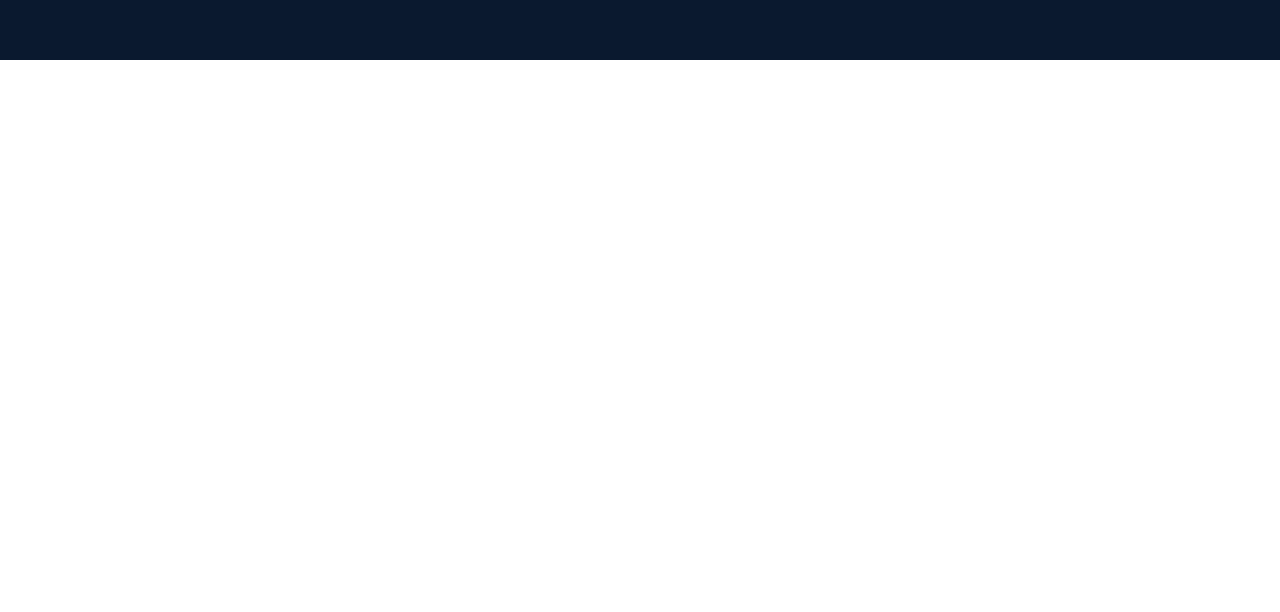
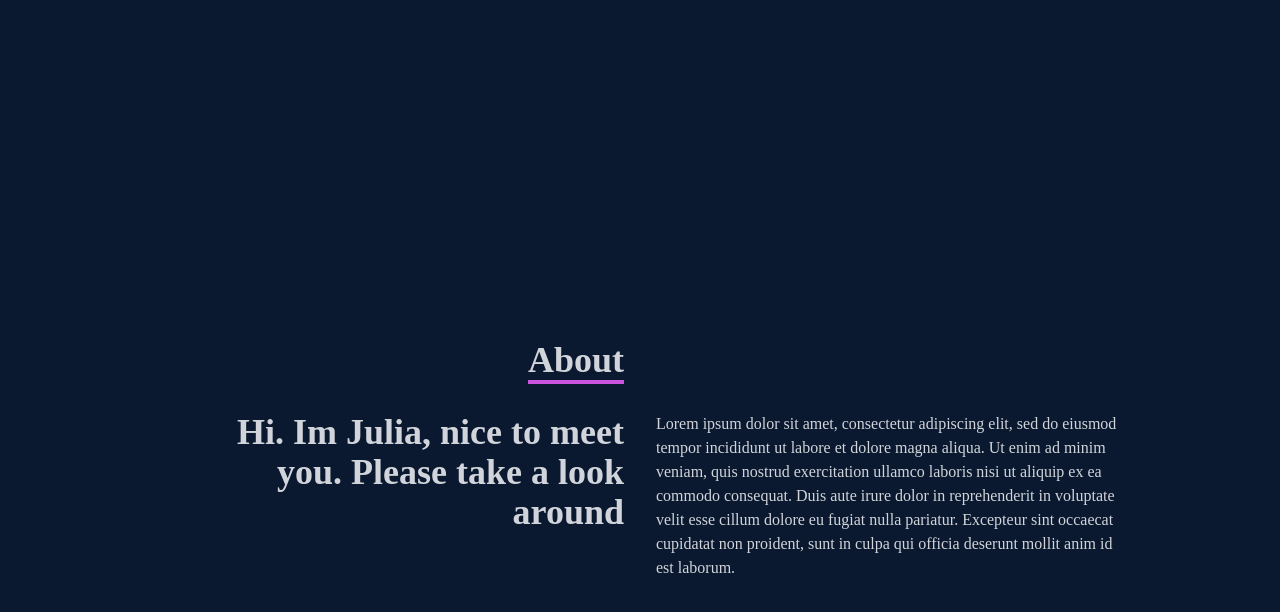
Before and after one commit to JuliaValerio/portifolio-julia, a React (Create React App) app: page / in a window 1280 px wide. Shown: the part 740-1352 px from the top of the page. Before the commit the page ends 800 px from the top, so only its background shows below. Built offline with nearby package versions, Linux system fonts and the light colour scheme.

Commit message:
[ADD] adding new component

```diff
--- a/src/App.js
+++ b/src/App.js
@@ -1,11 +1,13 @@
 import Navbar from './components/Navbar'
 import Home from './components/Home'
+import About from './components/About'
 
 function App() {
   return (
     <div>
       <Navbar />
       <Home />
+      <About />
     </div>
   );
 }
--- a/src/components/About.jsx
+++ b/src/components/About.jsx
@@ -0,0 +1,27 @@
+import React from 'react'
+
+const About = () => {
+  return (
+    <div name='about' className='w-full h-screen bg-[#0a192f] text-gray-300'>
+      <div className='flex flex-col justify-center items-center w-full h-full'>
+        <div className='max-w-[1000px] w-full grid grid-cols-2 gap-8'>
+          <div className='sm:text-right pb-8 pl-4'>
+            <p className='text-4xl font-bold inline border-b-4 border-[#cb54de]'>
+              About
+            </p>
+          </div>
+          </div>
+          <div className='px-4 max-w-[1000px] w-full grid sm:grid-cols-2 gap-8'>
+            <div className='sm:ml-2 sm:text-right text-4xl font-bold'>
+              <p>Hi. Im Julia, nice to meet you. Please take a look around</p>
+            </div>
+            <div>
+              <p>Lorem ipsum dolor sit amet, consectetur adipiscing elit, sed do eiusmod tempor incididunt ut labore et dolore magna aliqua. Ut enim ad minim veniam, quis nostrud exercitation ullamco laboris nisi ut aliquip ex ea commodo consequat. Duis aute irure dolor in reprehenderit in voluptate velit esse cillum dolore eu fugiat nulla pariatur. Excepteur sint occaecat cupidatat non proident, sunt in culpa qui officia deserunt mollit anim id est laborum.</p>
+            </div>
+        </div>
+      </div>
+    </div>
+  )
+}
+
+export default About
```
